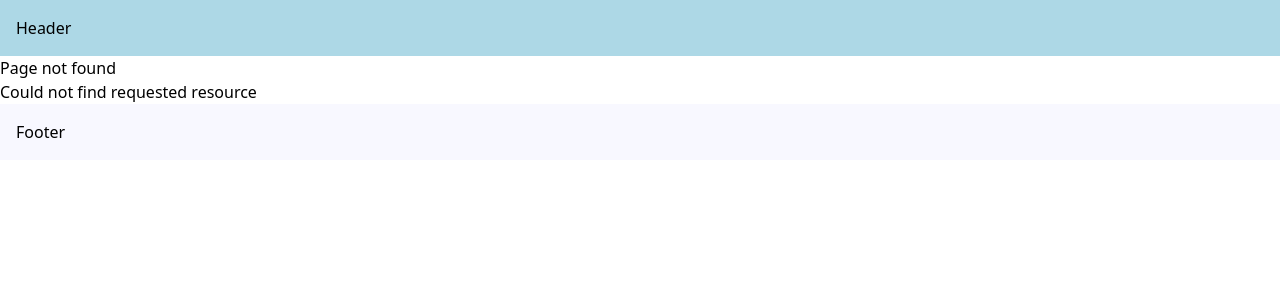
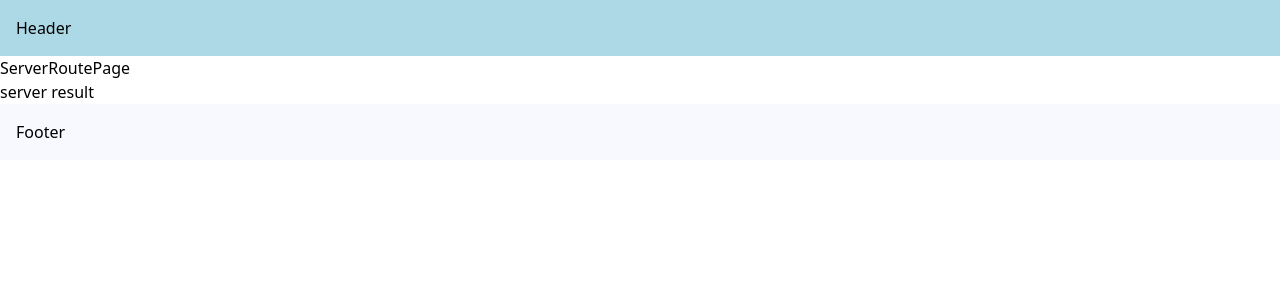
Before and after one commit to yksa/next14, a Next.js app: page /server-route in a window 1280 px wide. Before the commit this address had no page. Shown: the top 300 px of the page. Built offline with nearby package versions, Linux system fonts and the light colour scheme.

Commit message:
Server-only Code

```diff
--- a/package.json
+++ b/package.json
@@ -11,7 +11,8 @@
   "dependencies": {
     "next": "14.2.4",
     "react": "^18",
-    "react-dom": "^18"
+    "react-dom": "^18",
+    "server-only": "^0.0.1"
   },
   "devDependencies": {
     "@types/node": "^20",
--- /dev/null
+++ b/src/app/client-route/page.tsx
@@ -0,0 +1,15 @@
+"use client";
+
+import { serverSideFunction } from "@/utils/server-utils";
+
+export default function ClientRoutePage() {
+  console.log("Client route rendered");
+  // if server-onl code is used it will cause build error
+  //   const result = serverSideFunction();
+  return (
+    <>
+      <h1>ClientRoutePage</h1>
+      {/* <p>{result}</p> */}
+    </>
+  );
+}
--- /dev/null
+++ b/src/app/server-route/page.tsx
@@ -0,0 +1,13 @@
+import { serverSideFunction } from "@/utils/server-utils";
+
+export default function ServerRoutePage() {
+  console.log("Server route rendered");
+  const result = serverSideFunction();
+
+  return (
+    <>
+      <h1>ServerRoutePage</h1>
+      <p>{result}</p>
+    </>
+  );
+}
--- /dev/null
+++ b/src/utils/server-utils.ts
@@ -0,0 +1,9 @@
+import "server-only";
+
+export const serverSideFunction = () => {
+  console.log(`use multiple libraries,
+                    use environment variables,
+                    interact with a database,
+                    process confidential information`);
+  return "server result";
+};
```
Also changed, not shown: 1 other file (tests, documents, lock files or other folders).
